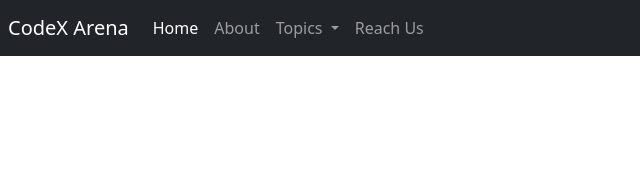
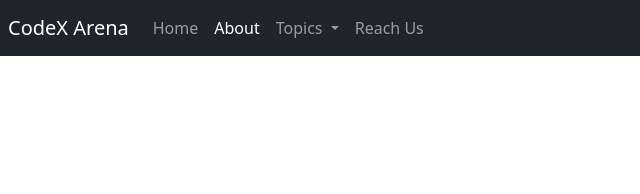
Before and after one commit to rishabh-s13/codearena, a plain HTML site: page about.html in a window 1280 px wide. Shown: the top 194 px of the page, 4-644 px from the left. Drawn offline with nearby package versions, Linux system fonts and the light colour scheme.

Commit message:
Update about.html

```diff
--- a/about.html
+++ b/about.html
@@ -25,10 +25,10 @@
             <div class="collapse navbar-collapse" id="navbarSupportedContent">
                 <ul class="navbar-nav me-auto mb-2 mb-lg-0">
                     <li class="nav-item">
-                        <a class="nav-link active" aria-current="page" href="/codearena/">Home</a>
+                        <a class="nav-link" aria-current="page" href="/codearena/">Home</a>
                     </li>
                     <li class="nav-item">
-                        <a class="nav-link" href="/codearena/about.html">About</a>
+                        <a class="nav-link active" href="/codearena/about.html">About</a>
                     </li>
 
                     <li class="nav-item dropdown">
```
